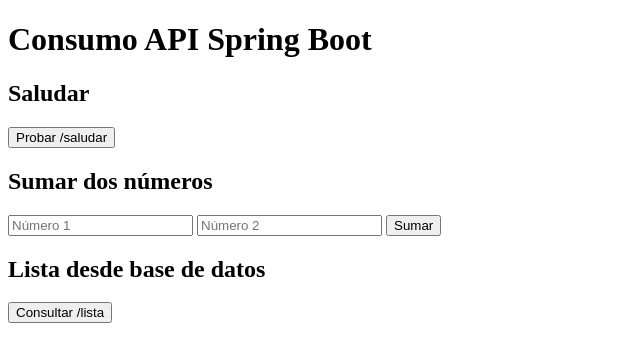
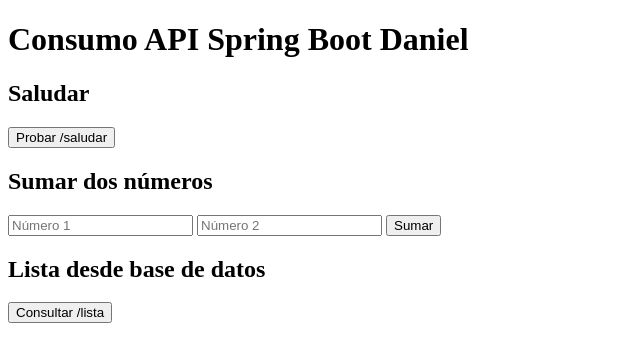
Before and after one commit to Daniel-Art-BOL/proyecto_docker_compose, a plain HTML site: page frontend_test/index.html in a window 1280 px wide. Shown: the whole page, without its empty margins (0-640 px from the left). Drawn offline with Linux system fonts and the light colour scheme.

Commit message:
prueba frontend

```diff
--- a/frontend_test/index.html
+++ b/frontend_test/index.html
@@ -6,7 +6,8 @@
 </head>
 <body>
 
-    <h1>Consumo API Spring Boot</h1>
+    <h1>Consumo API Spring Boot Daniel</h1>
+
 
     <h2>Saludar</h2>
     <button onclick="saludar()">Probar /saludar</button>
```
